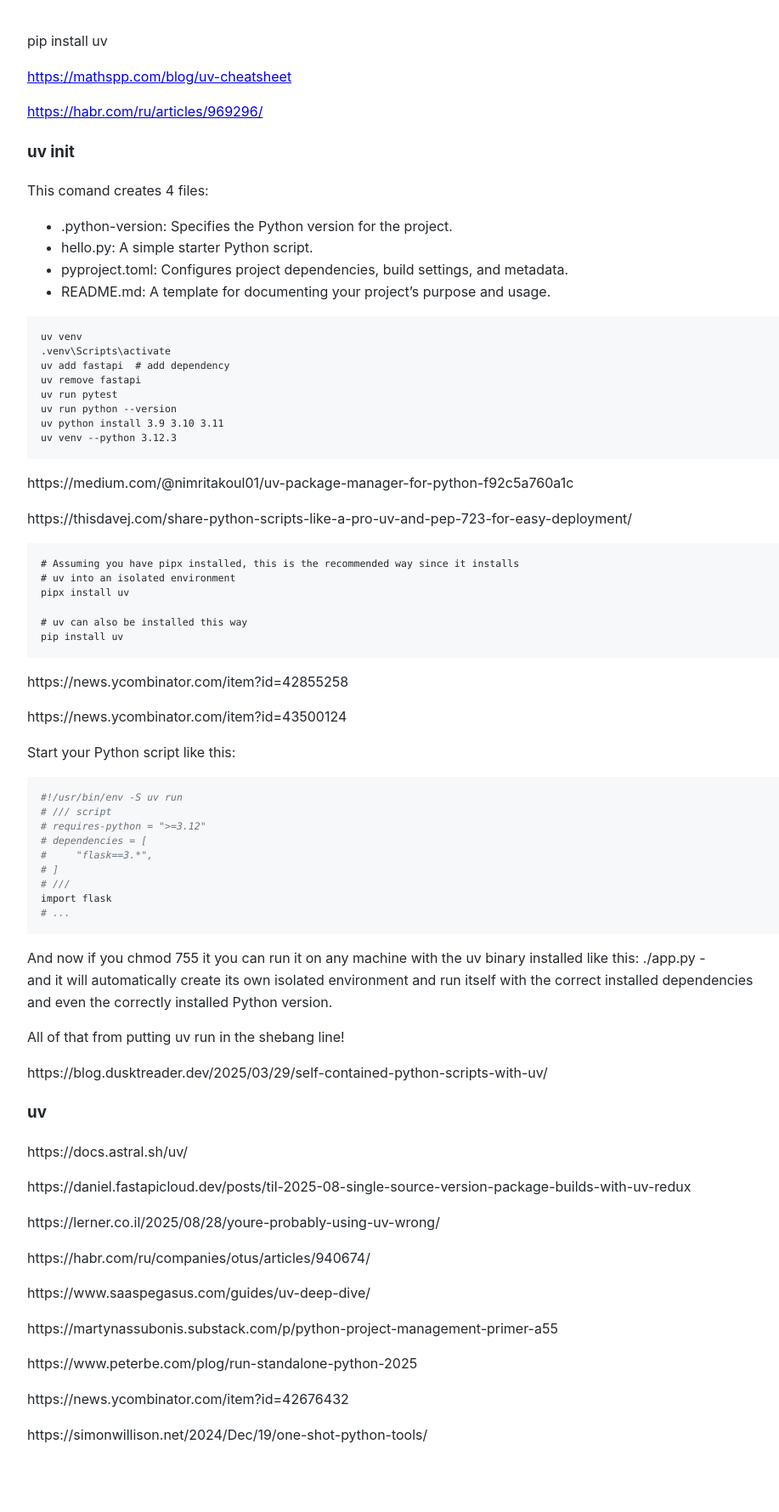
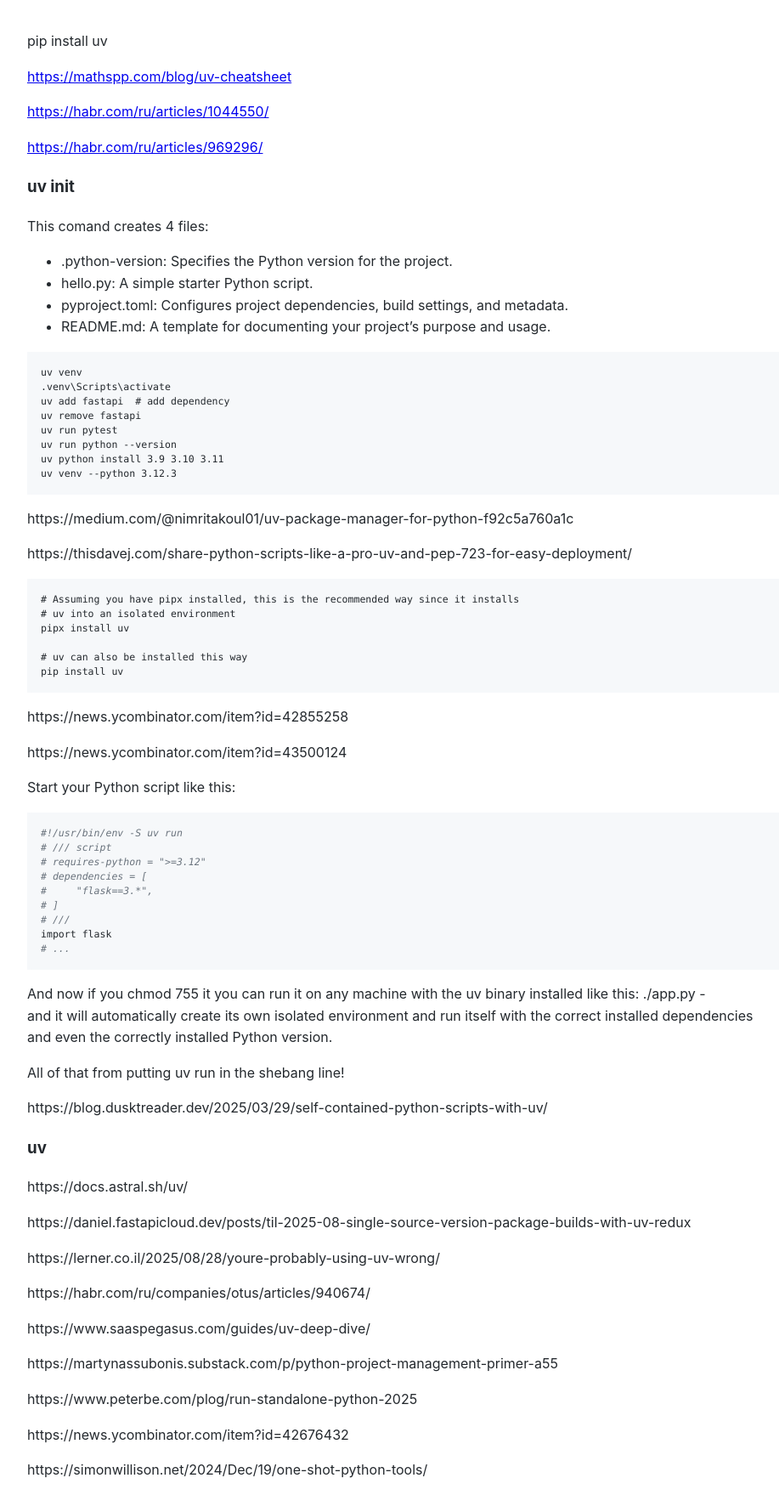
Before and after one commit to Michael-Lubinsky/michael-lubinsky.github.com, a Jekyll site: the page built from python/uv.md, in a window 1280 px wide. Shown: the whole page at 85% size, without its empty margins (158-1075 px from the left). Built offline with Jekyll 4.4.1, drawn with Linux system fonts in a browser that asks for light colours; our own code applies the rules of GitHub Pages for plain Markdown files; before the commit the page ends 1737 px from its top, so only the background shows below that.

Commit message:
Update uv.md

```diff
--- a/python/uv.md
+++ b/python/uv.md
@@ -1,6 +1,8 @@
 pip install uv
 
 <https://mathspp.com/blog/uv-cheatsheet>
+
+<https://habr.com/ru/articles/1044550/>
 
 <https://habr.com/ru/articles/969296/>
 
```
